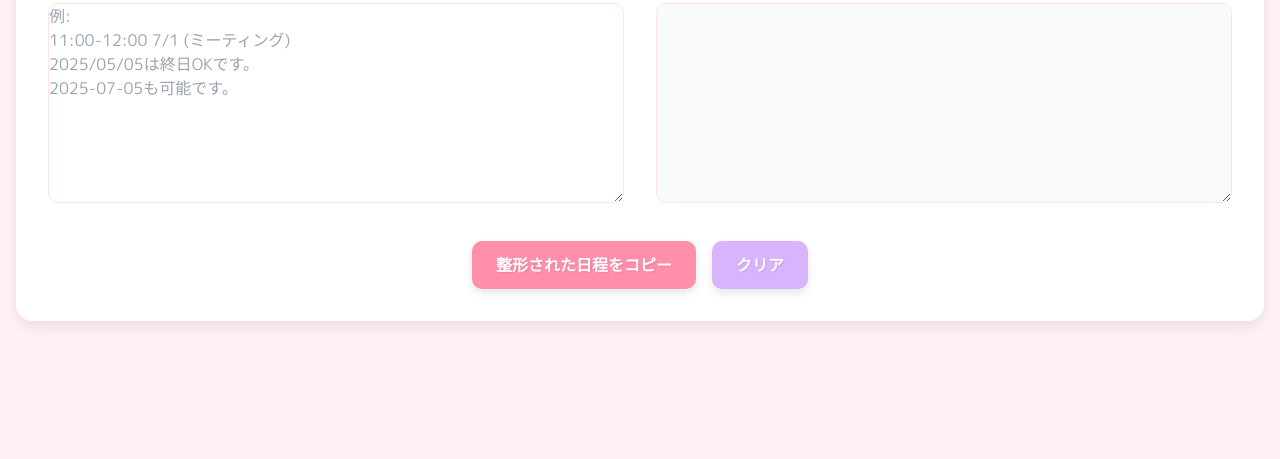
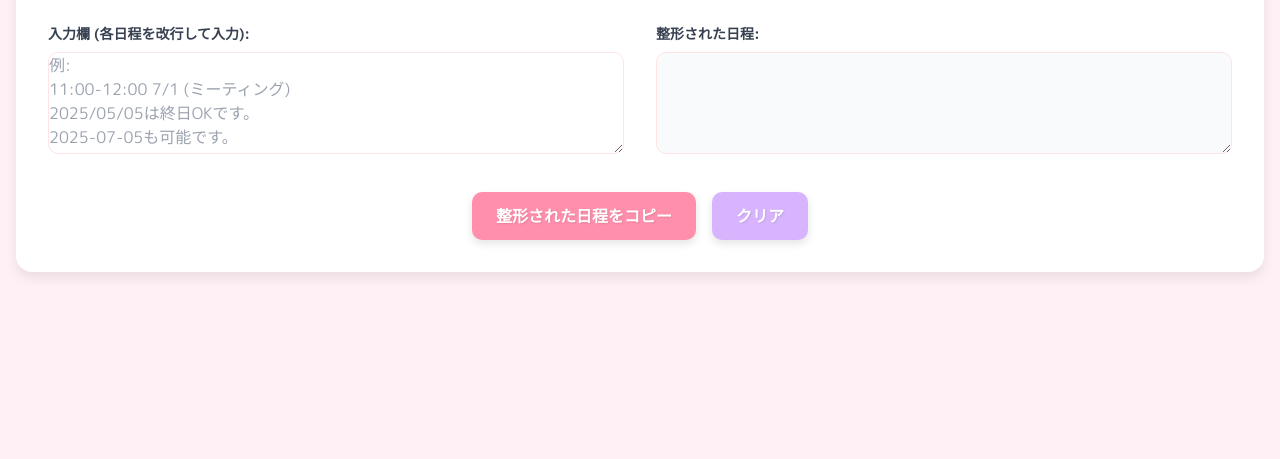
Before and after one commit to takeshiogata/datetimeparser, a plain HTML site: page index.html in a window 1280 px wide. Shown: the part 341-800 px from the top of the page. Drawn offline with nearby package versions, Linux system fonts and the light colour scheme.

Commit message:
Add README.md and adjust textarea height to 4 lines

```diff
--- a/index.html
+++ b/index.html
@@ -32,7 +32,7 @@
          */
         textarea {
             width: 100%;
-            min-height: 200px;
+            min-height: 6.4rem; /* 4行分の高さ（1rem × 1.6 × 4行） */
             padding: 1rem;
             border: 1px solid #ffe4e6; /* 薄いピンクのボーダー */
             border-radius: 10px;
```
